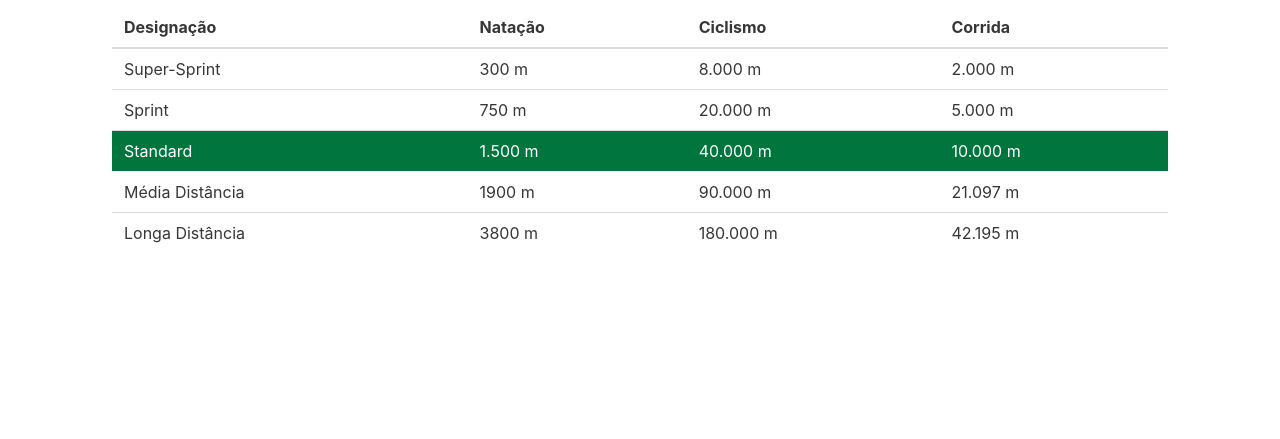
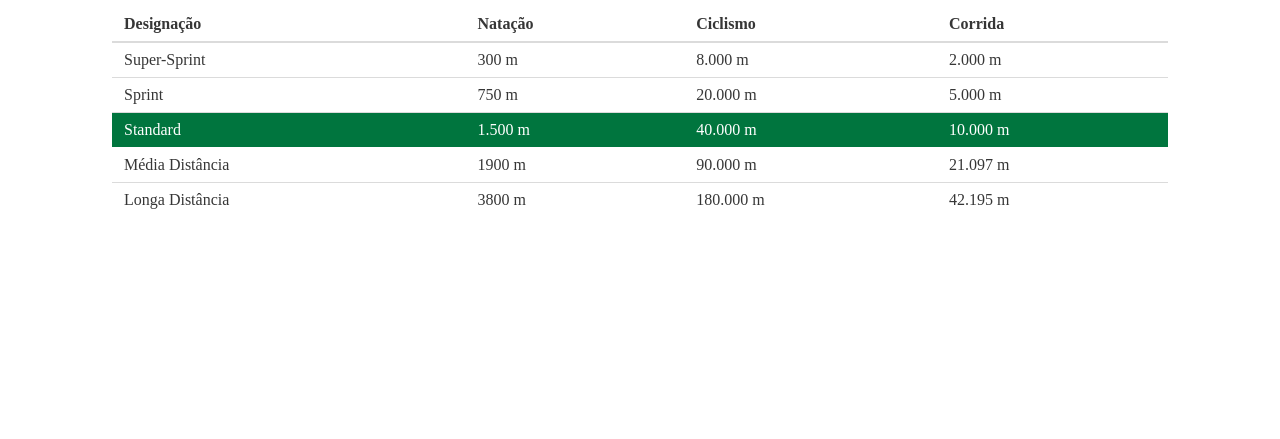
Before and after one commit to federacao-triatlo/ftp-web-template, a website built with webpack: page src/index.html in a window 1280 px wide. Shown: the part 361-800 px from the top of the page. Built offline with nearby package versions, Linux system fonts and the light colour scheme.

Commit message:
Remove Bulma generic sass file

```diff
--- a/src/scss/template.scss
+++ b/src/scss/template.scss
@@ -19,7 +19,6 @@
 
 /* Base  */
 @import 'bulma/sass/base/minireset';
-@import 'bulma/sass/base/generic';
 
 /* Elements */
 @import 'bulma/sass/elements/container';
```
